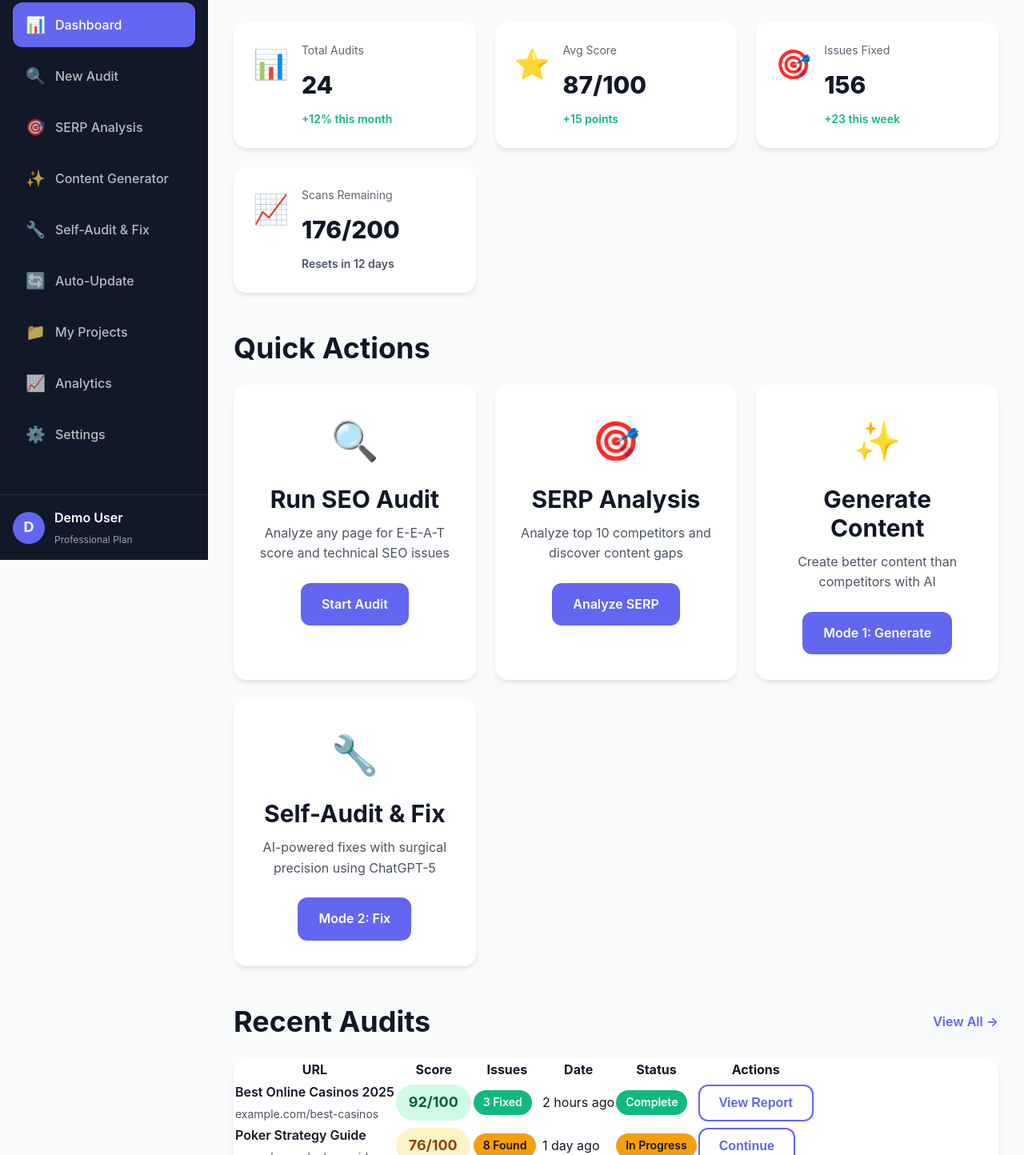
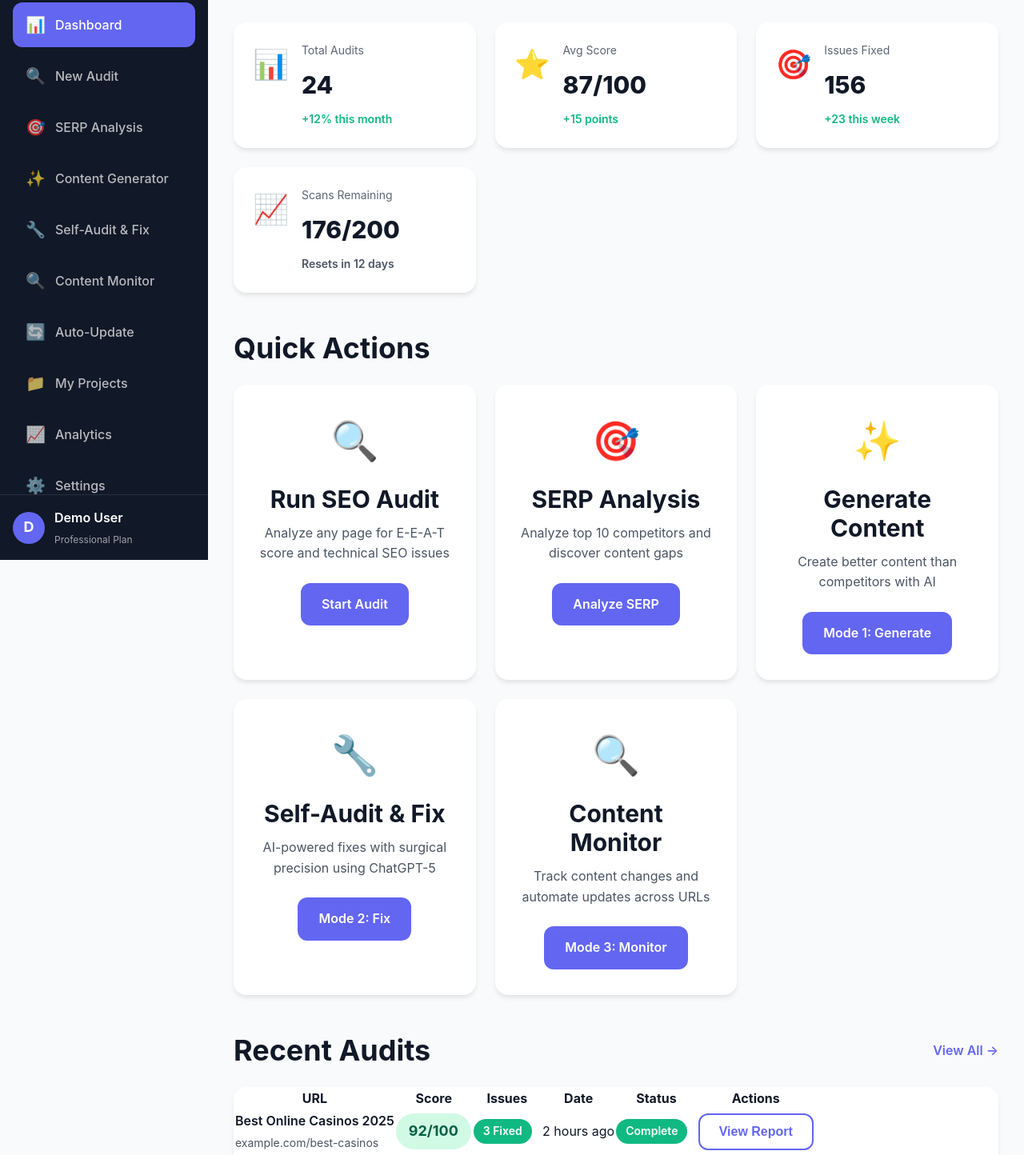
Before and after one commit to dannythehat/ranksmart, a website: page public/dashboard.html in a window 1280 px wide. Shown: the part 100-1544 px from the top of the page at 80% size. Drawn offline with Linux system fonts and the light colour scheme.

Commit message:
🔗 Add Mode 3 Content Monitor to dashboard

```diff
--- a/public/dashboard.html
+++ b/public/dashboard.html
@@ -35,6 +35,10 @@
             <a href="self-audit.html" class="sidebar-link">
                 <span class="icon">🔧</span>
                 <span>Self-Audit & Fix</span>
+            </a>
+            <a href="monitor.html" class="sidebar-link">
+                <span class="icon">🔍</span>
+                <span>Content Monitor</span>
             </a>
             <a href="auto-update.html" class="sidebar-link">
                 <span class="icon">🔄</span>
@@ -152,6 +156,13 @@
                     <h3>Self-Audit & Fix</h3>
                     <p>AI-powered fixes with surgical precision using ChatGPT-5</p>
                     <a href="self-audit.html" class="btn btn-primary">Mode 2: Fix</a>
+                </div>
+
+                <div class="action-card">
+                    <div class="action-icon">🔍</div>
+                    <h3>Content Monitor</h3>
+                    <p>Track content changes and automate updates across URLs</p>
+                    <a href="monitor.html" class="btn btn-primary">Mode 3: Monitor</a>
                 </div>
             </div>
 
```
